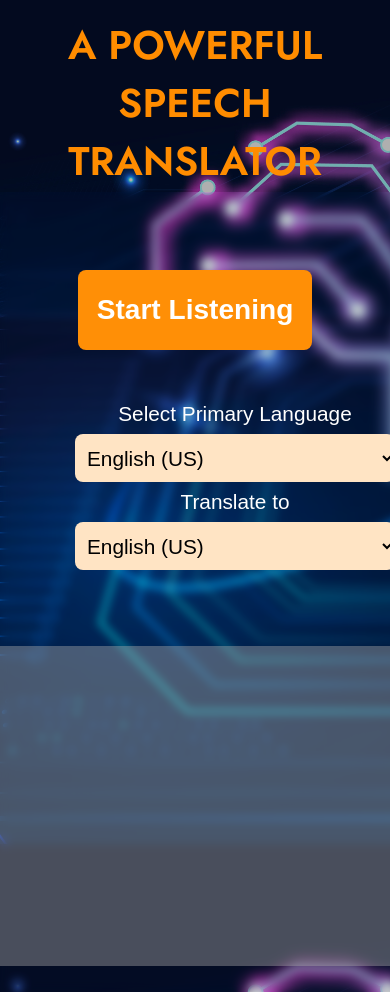
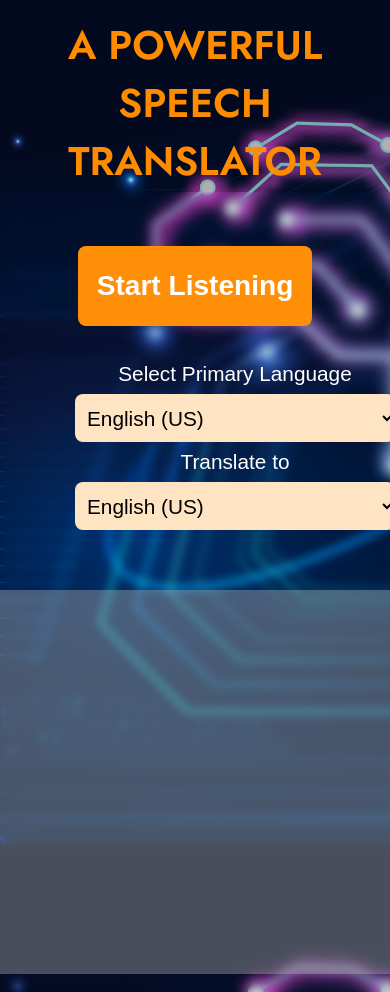
Before and after one commit to Sans-tech0111/RealtimeSpeechTranslationApp, a Django app: page / in a window 390 px wide; the page is wider, and only the part inside the window is pictured. Run offline with Django 4.2, Linux system fonts and the light colour scheme; some web fonts are replaced.

Commit message:
Update style.css

```diff
--- a/speechrecognitionapp/static/style.css
+++ b/speechrecognitionapp/static/style.css
@@ -160,7 +160,7 @@
         background-color: rgba(255, 255, 255, 0.282);
         margin-top: 8rem;
         border-radius: 0;
-        padding: 2rem;
+        padding: 4rem;
     }
     select{
         width: 20rem;
```
